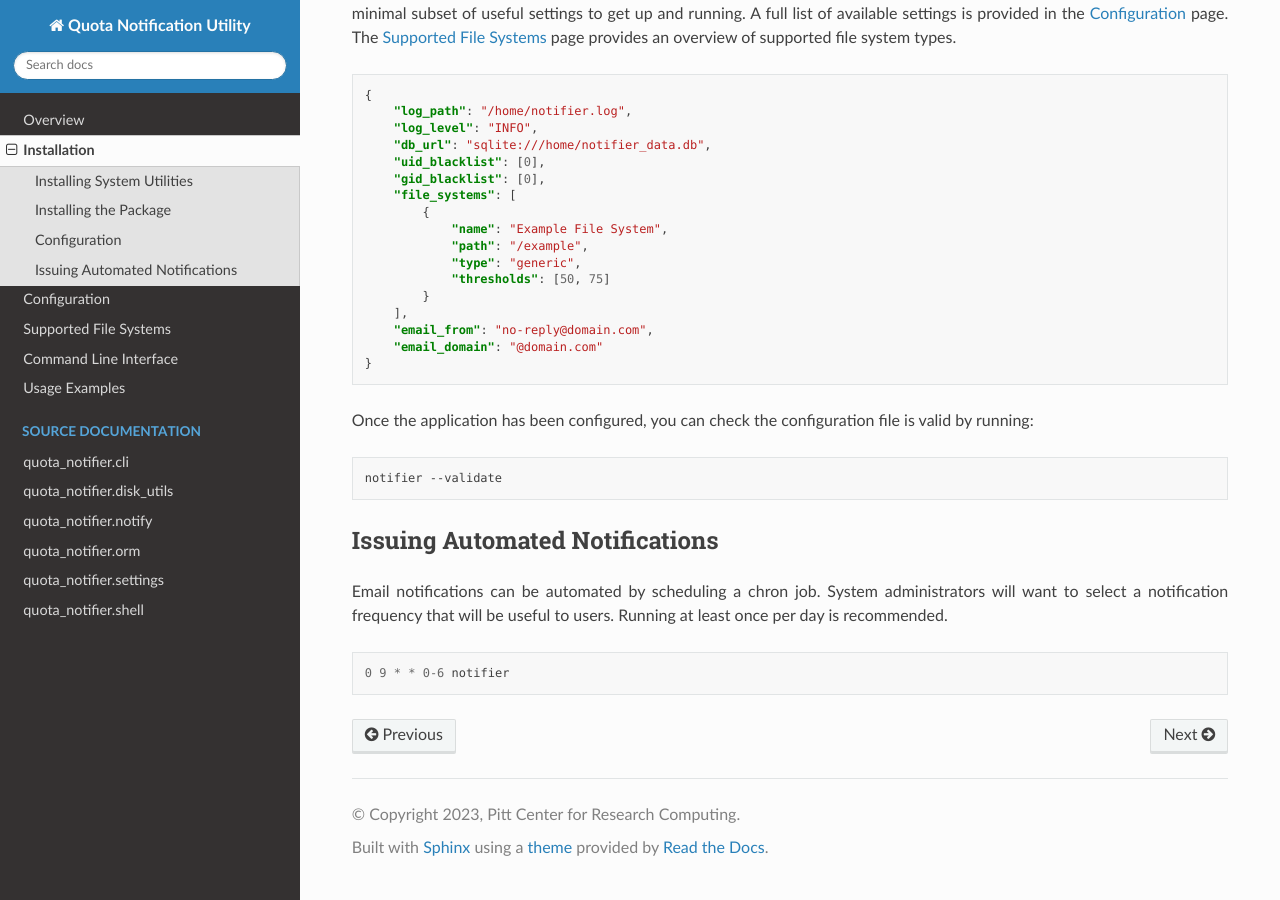
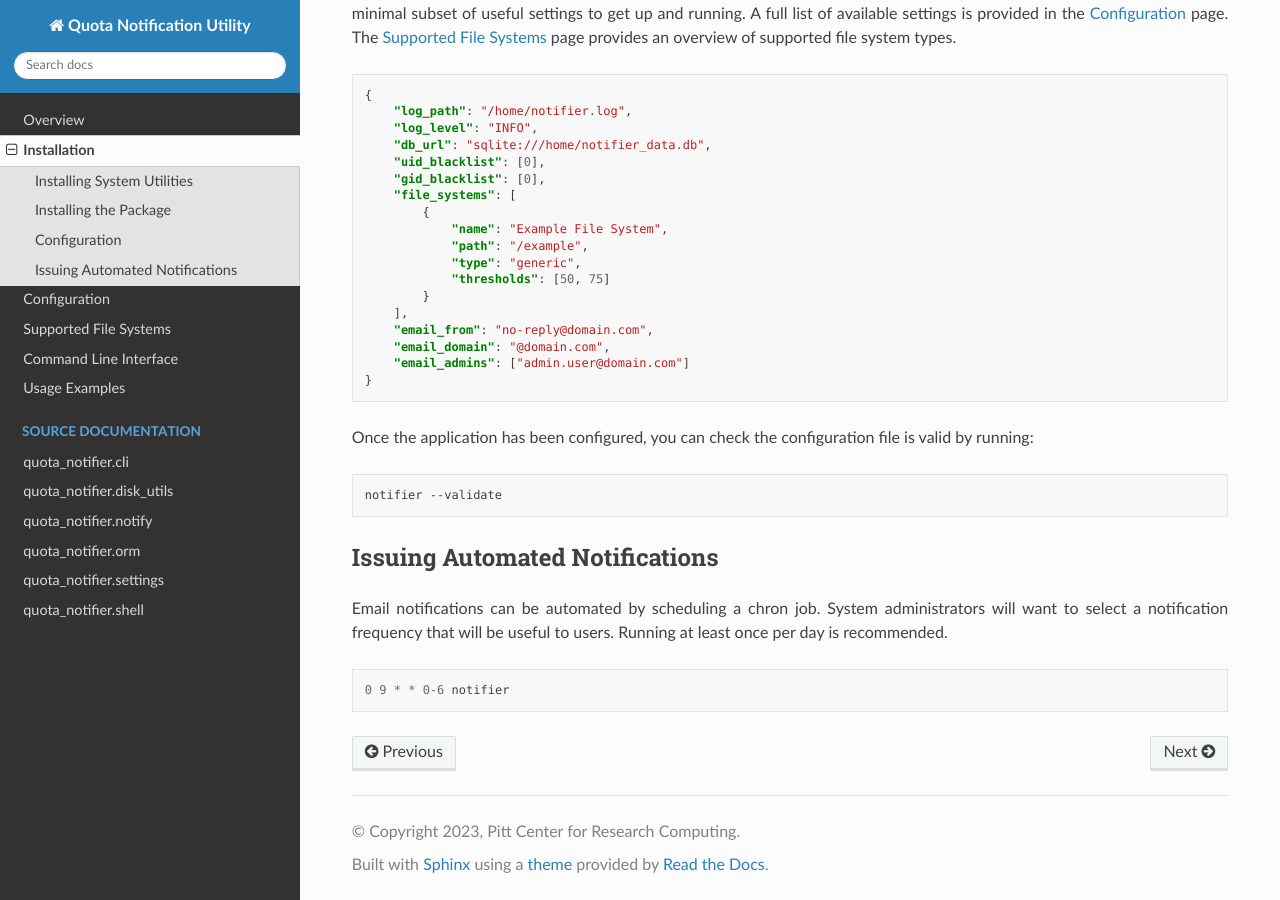
Before and after one commit to pitt-crc/quota_notifier, a Sphinx documentation site: the page built from docs/source/overview/installation.rst, in a window 1280 px wide and 900 px high, scrolled down 565 px. Built offline with Sphinx 7.4.7 and the Read the Docs theme 2.0.0, drawn with Linux system fonts in a browser that asks for light colours.

Commit message:
Updates docs

```diff
--- a/docs/source/overview/installation.rst
+++ b/docs/source/overview/installation.rst
@@ -43,7 +43,8 @@ The :doc:`file_systems` page provides an overview of supported file system types
            }
        ],
        "email_from": "no-reply@domain.com",
-       "email_domain": "@domain.com"
+       "email_domain": "@domain.com",
+       "email_admins": ["admin.user@domain.com"]
    }
 
 Once the application has been configured, you can check the configuration file is valid by running:
```
